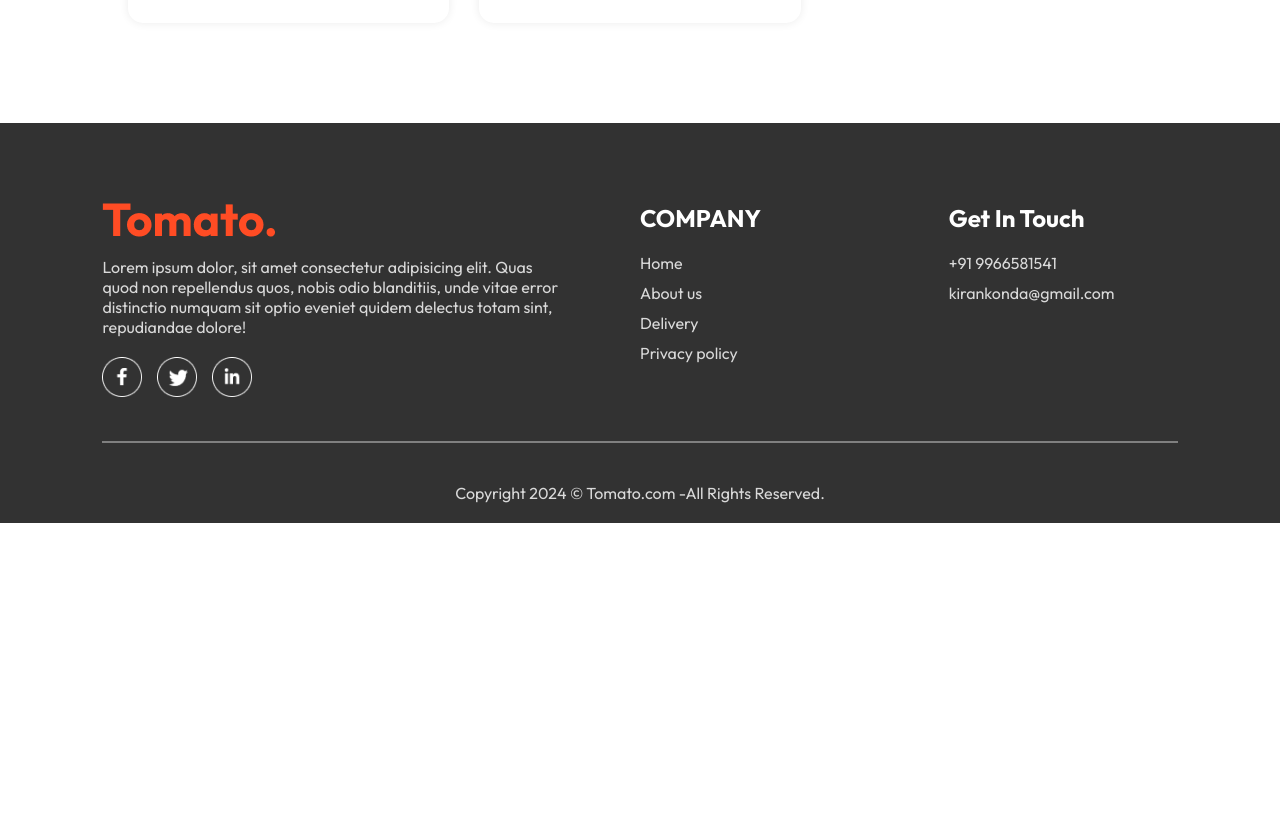
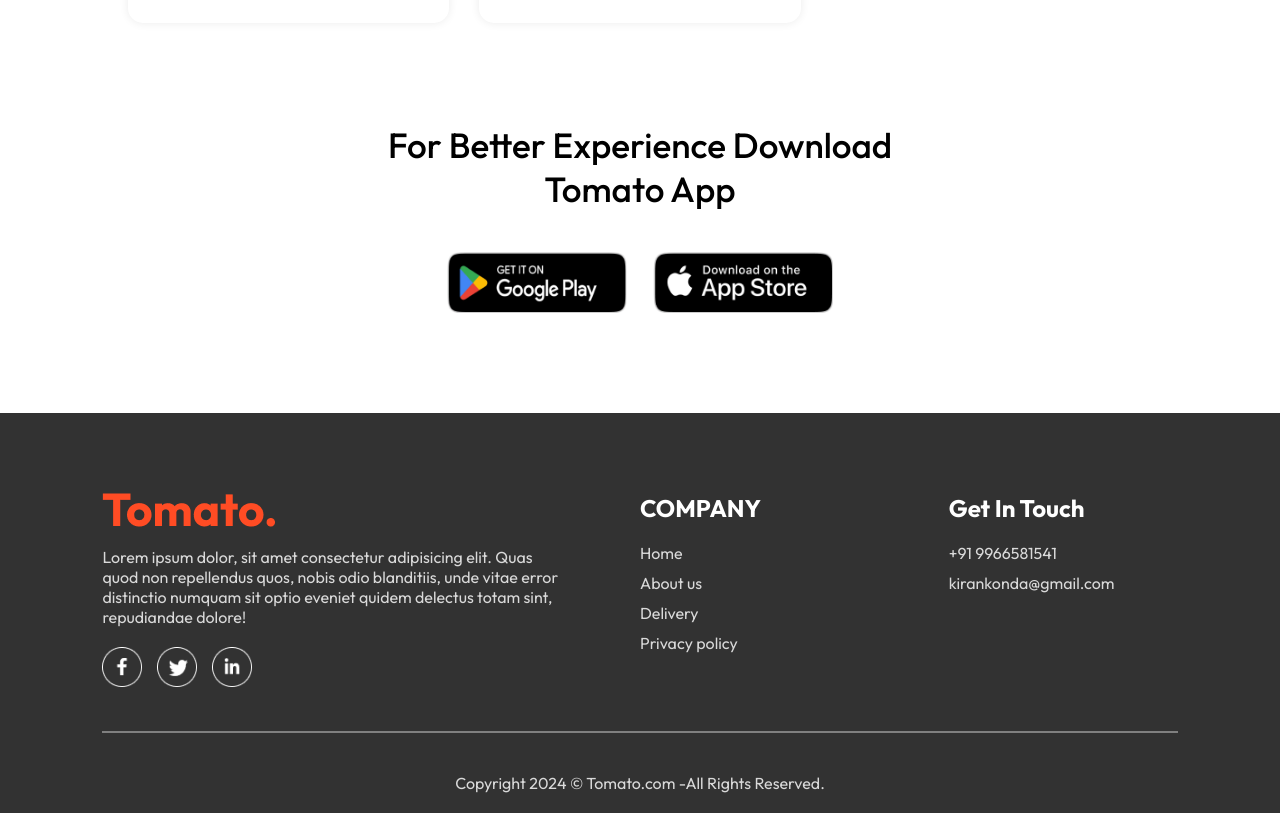
Before and after one commit to saikirankonda/FoodDelivery, a React (Create React App) app in the folder tomato/: page /home in a window 1280 px wide. Shown: the part 5980-6793 px from the top of the page. Before the commit the page ends 6503 px from the top, so only its background shows below. Built offline with nearby package versions, Linux system fonts and the light colour scheme.

Commit message:
App Download section added

```diff
--- /dev/null
+++ b/tomato/src/Components/AppDownload/AppDownload.css
@@ -0,0 +1,28 @@
+
+.app-download {
+    margin:  auto auto;
+    margin-top: 100px;
+    font-size: max(3vw 20px);
+    text-align: center;
+    font-weight: 500 ;
+}
+.app-download-plotforms{
+    display: flex;
+    justify-content: center;
+    gap:max(2vw,10px);
+    margin-top: 40px;
+}
+.app-download-plotforms img{
+    width: max(30vw, 120px);
+    max-width: 180px;
+    transition: 0.5s;
+    cursor: pointer;
+}
+
+.app-download-plotforms img:hover{
+  transform:  scale(1.05) ;
+}
+
+.paratag{
+    font-size: 35px;
+}
--- /dev/null
+++ b/tomato/src/Components/AppDownload/AppDownload.jsx
@@ -0,0 +1,17 @@
+import React from 'react'
+import "./AppDownload.css"
+import {assets} from "../../assets/assets"
+
+const AppDownload = () => {
+  return (
+    <div className='app-download'>
+        <p className='paratag' >For Better Experience Download <br/> Tomato App</p>
+        <div className="app-download-plotforms">
+            <img src={assets.play_store} alt="playstore" />
+            <img src={assets.app_store} alt="appstore" />
+        </div>
+    </div>
+  )
+}
+
+export default AppDownload
--- a/tomato/src/Pages/Home/Home.jsx
+++ b/tomato/src/Pages/Home/Home.jsx
@@ -3,6 +3,7 @@
 import Header  from '../../Components/Header/Header';
 import ExploreMenu from '../../Components/ExploreMenu/ExploreMenu';
 import FoodDisplay from '../../Components/FoodDisplay/FoodDisplay';
+import AppDownload from '../../Components/AppDownload/AppDownload';
 
 const Home = () => {
   const [category,setCategory] = useState("All");
@@ -11,6 +12,7 @@
     <Header/>
     <ExploreMenu category={category} setCategory={setCategory}/>
      <FoodDisplay category={category} setCategory={setCategory}/>
+     <AppDownload/>
     </div>
   )
 }
```
